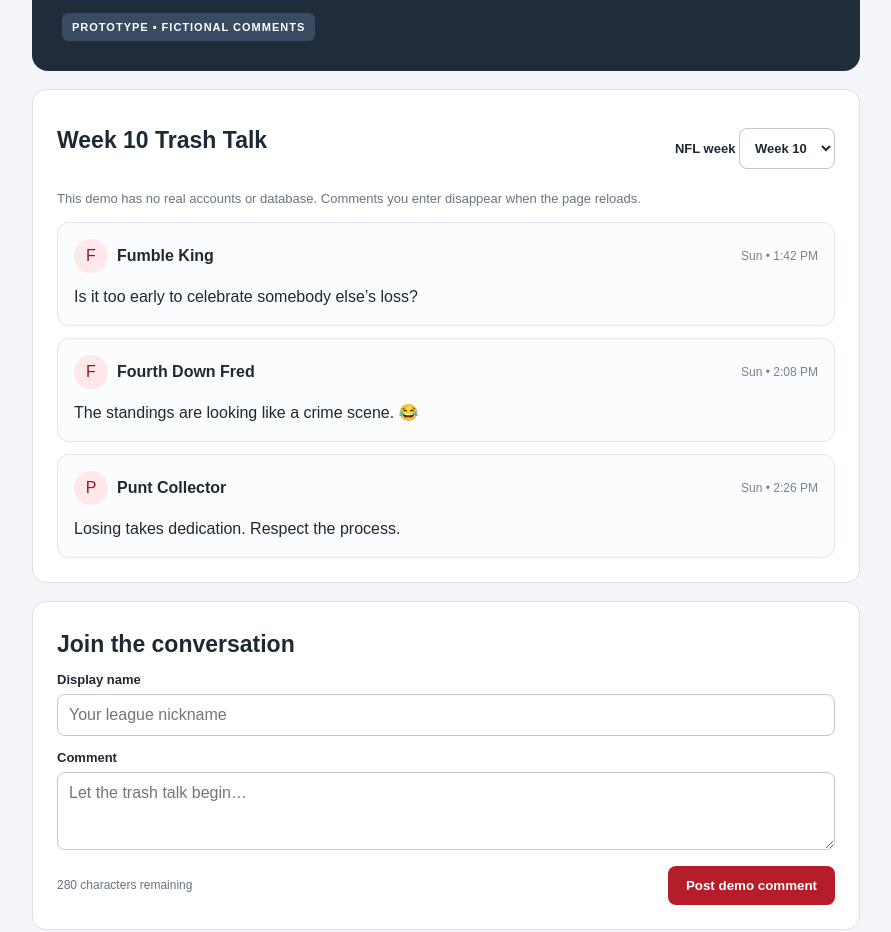
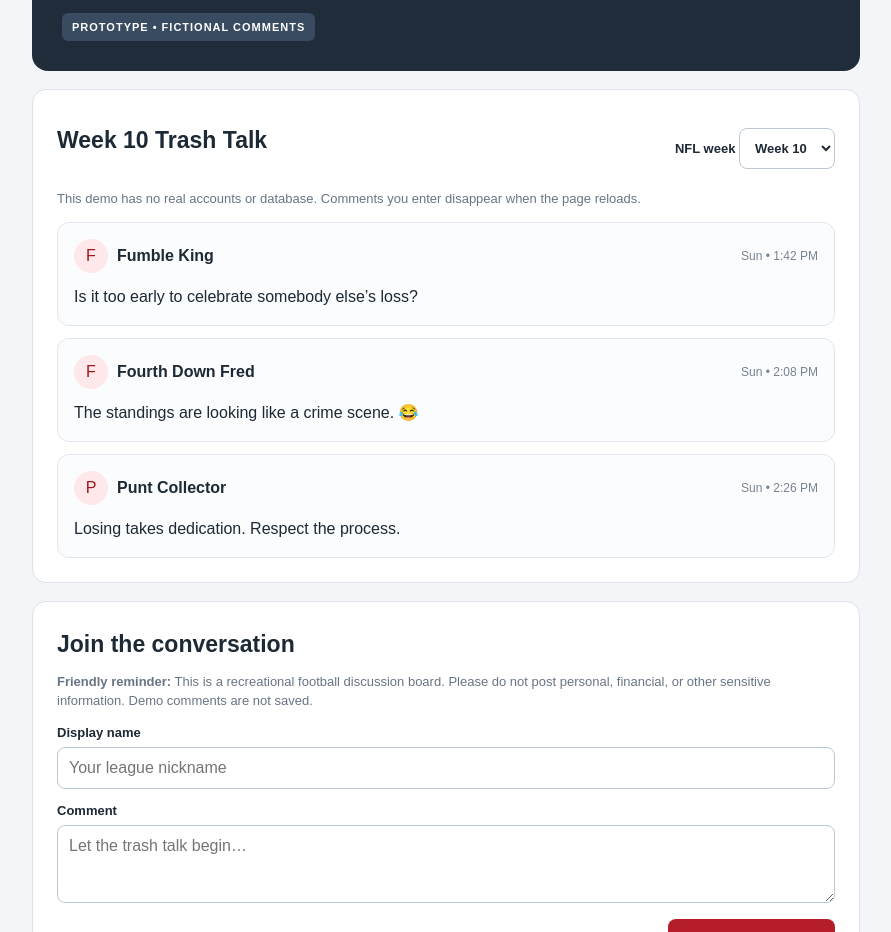
Before and after one commit to whadayalookinat/lfl-locker-room, a plain HTML site: page index.html in a window 1280 px wide. Shown: the part 168-1100 px from the top of the page, without its empty margins (194-1085 px from the left). Drawn offline with Linux system fonts and the light colour scheme.

Commit message:
Add no-PII reminder to prototype comment form

```diff
--- a/index.html
+++ b/index.html
@@ -2,4 +2,4 @@
 <html lang="en"><head><meta charset="utf-8"><meta name="viewport" content="width=device-width,initial-scale=1"><title>Loser's Locker Room — Demo</title><link rel="stylesheet" href="style.css"></head>
 <body><main class="wrap"><header class="hero"><small>LFL • 2026 SEASON</small><h1>🏈 Loser's Locker Room</h1><p>Where every loss is somebody else's entertainment.</p><strong class="tag">PROTOTYPE • FICTIONAL COMMENTS</strong></header>
 <section class="panel"><div class="heading"><h2>Week <span id="week-number">10</span> Trash Talk</h2><label for="week">NFL week <select id="week"></select></label></div><p class="hint">This demo has no real accounts or database. Comments you enter disappear when the page reloads.</p><div id="feed" aria-live="polite"></div></section>
-<section class="panel"><h2>Join the conversation</h2><form id="comment-form"><label for="name">Display name</label><input id="name" maxlength="30" required autocomplete="off" placeholder="Your league nickname"><label for="comment">Comment</label><textarea id="comment" rows="3" maxlength="280" required placeholder="Let the trash talk begin…"></textarea><div class="actions"><span id="remaining">280 characters remaining</span><button type="submit">Post demo comment</button></div></form></section><footer>Standalone demo • No connection to live LFL reporting</footer></main><script src="app.js"></script></body></html>
+<section class="panel"><h2>Join the conversation</h2><p class="hint"><strong>Friendly reminder:</strong> This is a recreational football discussion board. Please do not post personal, financial, or other sensitive information. Demo comments are not saved.</p><form id="comment-form"><label for="name">Display name</label><input id="name" maxlength="30" required autocomplete="off" placeholder="Your league nickname"><label for="comment">Comment</label><textarea id="comment" rows="3" maxlength="280" required placeholder="Let the trash talk begin…"></textarea><div class="actions"><span id="remaining">280 characters remaining</span><button type="submit">Post demo comment</button></div></form></section><footer>Standalone demo • No connection to live LFL reporting</footer></main><script src="app.js"></script></body></html>
```
